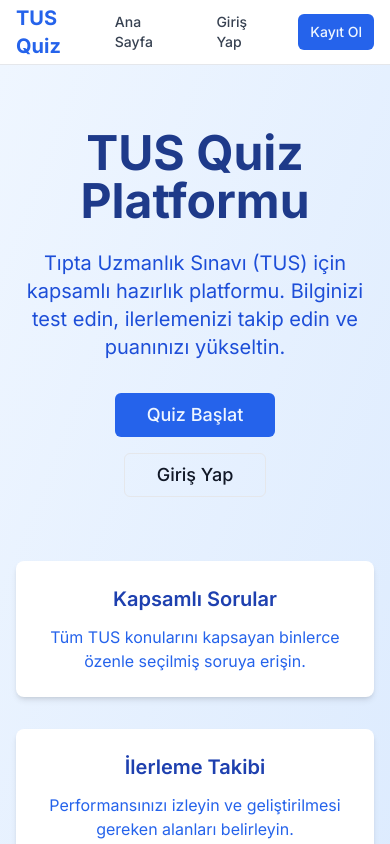
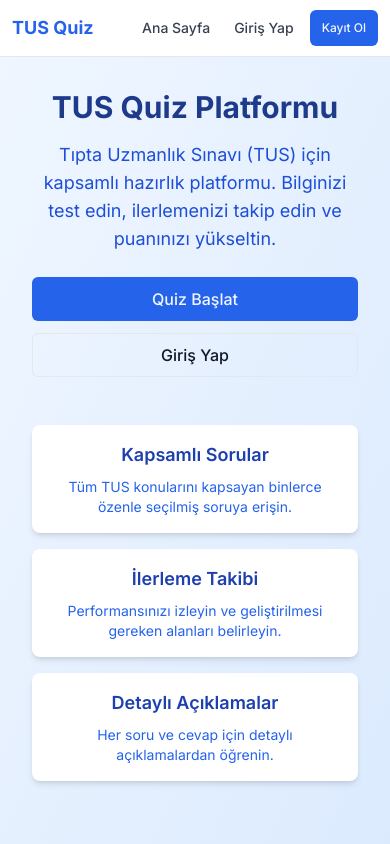
Before and after one commit to BerkinSi/acme-lab, a Next.js app in the folder apps/tus-quiz/: page / in a window 390 px wide. Shown: the top 844 px of the page. Built offline with nearby package versions, Linux system fonts and the light colour scheme; no server answers.

Commit message:
feat(mobile): improve responsive design with better touch targets and spacing

```diff
--- a/apps/tus-quiz/app/components/navbar.tsx
+++ b/apps/tus-quiz/app/components/navbar.tsx
@@ -13,32 +13,33 @@ export default function Navbar() {
 
   return (
     <nav className="bg-white shadow-sm border-b">
-      <div className="max-w-7xl mx-auto px-4 sm:px-6 lg:px-8">
-        <div className="flex justify-between items-center h-16">
+      <div className="max-w-7xl mx-auto px-3 sm:px-4 lg:px-8">
+        <div className="flex justify-between items-center h-14 sm:h-16">
           <div className="flex items-center">
-            <Link href="/" className="text-xl font-bold text-primary-600">
+            <Link href="/" className="text-lg sm:text-xl font-bold text-primary-600">
               TUS Quiz
             </Link>
           </div>
 
-          <div className="flex items-center space-x-4">
-            <Link href="/" className="text-gray-700 hover:text-primary-600 px-3 py-2 rounded-md text-sm font-medium">
+          <div className="flex items-center space-x-2 sm:space-x-4">
+            <Link href="/" className="text-gray-700 hover:text-primary-600 px-2 sm:px-3 py-2 rounded-md text-sm font-medium">
               Ana Sayfa
             </Link>
 
             {user ? (
               <>
-                <Link href="/quiz" className="text-gray-700 hover:text-primary-600 px-3 py-2 rounded-md text-sm font-medium">
+                <Link href="/quiz" className="text-gray-700 hover:text-primary-600 px-2 sm:px-3 py-2 rounded-md text-sm font-medium">
                   Quiz
                 </Link>
-                <div className="flex items-center space-x-2">
-                  <span className="text-sm text-gray-600">
+                <div className="flex items-center space-x-1 sm:space-x-2">
+                  <span className="text-xs sm:text-sm text-gray-600 hidden sm:block">
                     {user.email}
                   </span>
                   <Button
                     onClick={handleSignOut}
                     variant="outline"
                     size="sm"
+                    className="min-h-[32px] sm:min-h-[36px] text-xs sm:text-sm"
                   >
                     Çıkış Yap
                   </Button>
@@ -46,11 +47,11 @@ export default function Navbar() {
               </>
             ) : (
               <>
-                <Link href="/signin" className="text-gray-700 hover:text-primary-600 px-3 py-2 rounded-md text-sm font-medium">
+                <Link href="/signin" className="text-gray-700 hover:text-primary-600 px-2 sm:px-3 py-2 rounded-md text-sm font-medium">
                   Giriş Yap
                 </Link>
                 <Link href="/signup">
-                  <Button size="sm">
+                  <Button size="sm" className="min-h-[32px] sm:min-h-[36px] text-xs sm:text-sm">
                     Kayıt Ol
                   </Button>
                 </Link>
--- a/apps/tus-quiz/app/page.tsx
+++ b/apps/tus-quiz/app/page.tsx
@@ -4,51 +4,51 @@ import Link from 'next/link';
 export default function HomePage() {
   return (
     <div className="min-h-screen bg-gradient-to-br from-primary-50 to-primary-100">
-      <div className="container mx-auto px-4 py-16">
+      <div className="container mx-auto px-4 sm:px-6 py-8 sm:py-16">
         <div className="text-center">
-          <h1 className="text-5xl font-bold text-primary-900 mb-6">
+          <h1 className="text-3xl sm:text-4xl md:text-5xl font-bold text-primary-900 mb-4 sm:mb-6">
             TUS Quiz Platformu
           </h1>
-          <p className="text-xl text-primary-700 mb-8 max-w-2xl mx-auto">
+          <p className="text-lg sm:text-xl text-primary-700 mb-6 sm:mb-8 max-w-2xl mx-auto px-4">
             Tıpta Uzmanlık Sınavı (TUS) için kapsamlı hazırlık platformu.
             Bilginizi test edin, ilerlemenizi takip edin ve puanınızı yükseltin.
           </p>
 
-          <div className="flex flex-col sm:flex-row gap-4 justify-center">
-            <Link href="/quiz">
-              <Button size="lg" className="text-lg px-8 py-4">
+          <div className="flex flex-col sm:flex-row gap-3 sm:gap-4 justify-center px-4">
+            <Link href="/quiz" className="w-full sm:w-auto">
+              <Button size="lg" className="w-full sm:w-auto text-base sm:text-lg px-6 sm:px-8 py-3 sm:py-4 min-h-[44px]">
                 Quiz Başlat
               </Button>
             </Link>
-            <Link href="/signin">
-              <Button variant="outline" size="lg" className="text-lg px-8 py-4">
+            <Link href="/signin" className="w-full sm:w-auto">
+              <Button variant="outline" size="lg" className="w-full sm:w-auto text-base sm:text-lg px-6 sm:px-8 py-3 sm:py-4 min-h-[44px]">
                 Giriş Yap
               </Button>
             </Link>
           </div>
 
-          <div className="mt-16 grid grid-cols-1 md:grid-cols-3 gap-8">
-            <div className="bg-white p-6 rounded-lg shadow-md">
-              <h3 className="text-xl font-semibold text-primary-800 mb-3">
+          <div className="mt-12 sm:mt-16 grid grid-cols-1 md:grid-cols-3 gap-4 sm:gap-8 px-4">
+            <div className="bg-white p-4 sm:p-6 rounded-lg shadow-md">
+              <h3 className="text-lg sm:text-xl font-semibold text-primary-800 mb-2 sm:mb-3">
                 Kapsamlı Sorular
               </h3>
-              <p className="text-primary-600">
+              <p className="text-sm sm:text-base text-primary-600">
                 Tüm TUS konularını kapsayan binlerce özenle seçilmiş soruya erişin.
               </p>
             </div>
-            <div className="bg-white p-6 rounded-lg shadow-md">
-              <h3 className="text-xl font-semibold text-primary-800 mb-3">
+            <div className="bg-white p-4 sm:p-6 rounded-lg shadow-md">
+              <h3 className="text-lg sm:text-xl font-semibold text-primary-800 mb-2 sm:mb-3">
                 İlerleme Takibi
               </h3>
-              <p className="text-primary-600">
+              <p className="text-sm sm:text-base text-primary-600">
                 Performansınızı izleyin ve geliştirilmesi gereken alanları belirleyin.
               </p>
             </div>
-            <div className="bg-white p-6 rounded-lg shadow-md">
-              <h3 className="text-xl font-semibold text-primary-800 mb-3">
+            <div className="bg-white p-4 sm:p-6 rounded-lg shadow-md">
+              <h3 className="text-lg sm:text-xl font-semibold text-primary-800 mb-2 sm:mb-3">
                 Detaylı Açıklamalar
               </h3>
-              <p className="text-primary-600">
+              <p className="text-sm sm:text-base text-primary-600">
                 Her soru ve cevap için detaylı açıklamalardan öğrenin.
               </p>
             </div>
--- a/apps/tus-quiz/app/signin/page.tsx
+++ b/apps/tus-quiz/app/signin/page.tsx
@@ -31,15 +31,15 @@ export default function SignInPage() {
   };
 
   return (
-    <div className="min-h-screen bg-gradient-to-br from-primary-50 to-primary-100 flex items-center justify-center p-4">
-      <Card className="w-full max-w-md">
-        <CardHeader>
-          <CardTitle className="text-center text-2xl">Giriş Yap</CardTitle>
+    <div className="min-h-screen bg-gradient-to-br from-primary-50 to-primary-100 flex items-center justify-center p-3 sm:p-4">
+      <Card className="w-full max-w-sm sm:max-w-md">
+        <CardHeader className="pb-4 sm:pb-6">
+          <CardTitle className="text-center text-xl sm:text-2xl">Giriş Yap</CardTitle>
         </CardHeader>
-        <CardContent>
-          <form onSubmit={handleSubmit} className="space-y-4">
+        <CardContent className="space-y-4 sm:space-y-6">
+          <form onSubmit={handleSubmit} className="space-y-4 sm:space-y-6">
             <div>
-              <label htmlFor="email" className="block text-sm font-medium text-gray-700 mb-1">
+              <label htmlFor="email" className="block text-sm font-medium text-gray-700 mb-1 sm:mb-2">
                 E-posta
               </label>
               <Input
@@ -49,11 +49,12 @@ export default function SignInPage() {
                 onChange={(e: React.ChangeEvent<HTMLInputElement>) => setEmail(e.target.value)}
                 required
                 placeholder="E-posta adresinizi girin"
+                className="min-h-[44px] text-base"
               />
             </div>
 
             <div>
-              <label htmlFor="password" className="block text-sm font-medium text-gray-700 mb-1">
+              <label htmlFor="password" className="block text-sm font-medium text-gray-700 mb-1 sm:mb-2">
                 Şifre
               </label>
               <Input
@@ -63,6 +64,7 @@ export default function SignInPage() {
                 onChange={(e: React.ChangeEvent<HTMLInputElement>) => setPassword(e.target.value)}
                 required
                 placeholder="Şifrenizi girin"
+                className="min-h-[44px] text-base"
               />
             </div>
 
@@ -72,17 +74,17 @@ export default function SignInPage() {
 
             <Button
               type="submit"
-              className="w-full"
+              className="w-full min-h-[44px] text-base"
               disabled={loading}
             >
               {loading ? 'Giriş yapılıyor...' : 'Giriş Yap'}
             </Button>
           </form>
 
-          <div className="mt-4 text-center">
+          <div className="mt-4 sm:mt-6 text-center">
             <p className="text-sm text-gray-600">
               Hesabınız yok mu?{' '}
-              <Link href="/signup" className="text-primary-600 hover:text-primary-700">
+              <Link href="/signup" className="text-primary-600 hover:text-primary-700 font-medium">
                 Kayıt olun
               </Link>
             </p>
--- a/apps/tus-quiz/app/signup/page.tsx
+++ b/apps/tus-quiz/app/signup/page.tsx
@@ -35,15 +35,15 @@ export default function SignUpPage() {
   };
 
   return (
-    <div className="min-h-screen bg-gradient-to-br from-primary-50 to-primary-100 flex items-center justify-center p-4">
-      <Card className="w-full max-w-md">
-        <CardHeader>
-          <CardTitle className="text-center text-2xl">Kayıt Ol</CardTitle>
+    <div className="min-h-screen bg-gradient-to-br from-primary-50 to-primary-100 flex items-center justify-center p-3 sm:p-4">
+      <Card className="w-full max-w-sm sm:max-w-md">
+        <CardHeader className="pb-4 sm:pb-6">
+          <CardTitle className="text-center text-xl sm:text-2xl">Kayıt Ol</CardTitle>
         </CardHeader>
-        <CardContent>
+        <CardContent className="space-y-4 sm:space-y-6">
           {success ? (
             <div className="text-center">
-              <p className="text-green-600 mb-4">
+              <p className="text-green-600 mb-4 text-sm sm:text-base">
                 Hesabınız başarıyla oluşturuldu! Lütfen e-posta adresinizi kontrol edin.
               </p>
               <p className="text-sm text-gray-600">
@@ -51,9 +51,9 @@ export default function SignUpPage() {
               </p>
             </div>
           ) : (
-            <form onSubmit={handleSubmit} className="space-y-4">
+            <form onSubmit={handleSubmit} className="space-y-4 sm:space-y-6">
               <div>
-                <label htmlFor="email" className="block text-sm font-medium text-gray-700 mb-1">
+                <label htmlFor="email" className="block text-sm font-medium text-gray-700 mb-1 sm:mb-2">
                   E-posta
                 </label>
                 <Input
@@ -63,11 +63,12 @@ export default function SignUpPage() {
                   onChange={(e: React.ChangeEvent<HTMLInputElement>) => setEmail(e.target.value)}
                   required
                   placeholder="E-posta adresinizi girin"
+                  className="min-h-[44px] text-base"
                 />
               </div>
 
               <div>
-                <label htmlFor="password" className="block text-sm font-medium text-gray-700 mb-1">
+                <label htmlFor="password" className="block text-sm font-medium text-gray-700 mb-1 sm:mb-2">
                   Şifre
                 </label>
                 <Input
@@ -78,6 +79,7 @@ export default function SignUpPage() {
                   required
                   placeholder="Şifrenizi girin"
                   minLength={6}
+                  className="min-h-[44px] text-base"
                 />
               </div>
 
@@ -87,7 +89,7 @@ export default function SignUpPage() {
 
               <Button
                 type="submit"
-                className="w-full"
+                className="w-full min-h-[44px] text-base"
                 disabled={loading}
               >
                 {loading ? 'Hesap oluşturuluyor...' : 'Kayıt Ol'}
@@ -95,10 +97,10 @@ export default function SignUpPage() {
             </form>
           )}
 
-          <div className="mt-4 text-center">
+          <div className="mt-4 sm:mt-6 text-center">
             <p className="text-sm text-gray-600">
               Zaten hesabınız var mı?{' '}
-              <Link href="/signin" className="text-primary-600 hover:text-primary-700">
+              <Link href="/signin" className="text-primary-600 hover:text-primary-700 font-medium">
                 Giriş yapın
               </Link>
             </p>
```
Also changed, not shown: apps/tus-quiz/app/quiz/page.tsx (+20 -19 lines).
